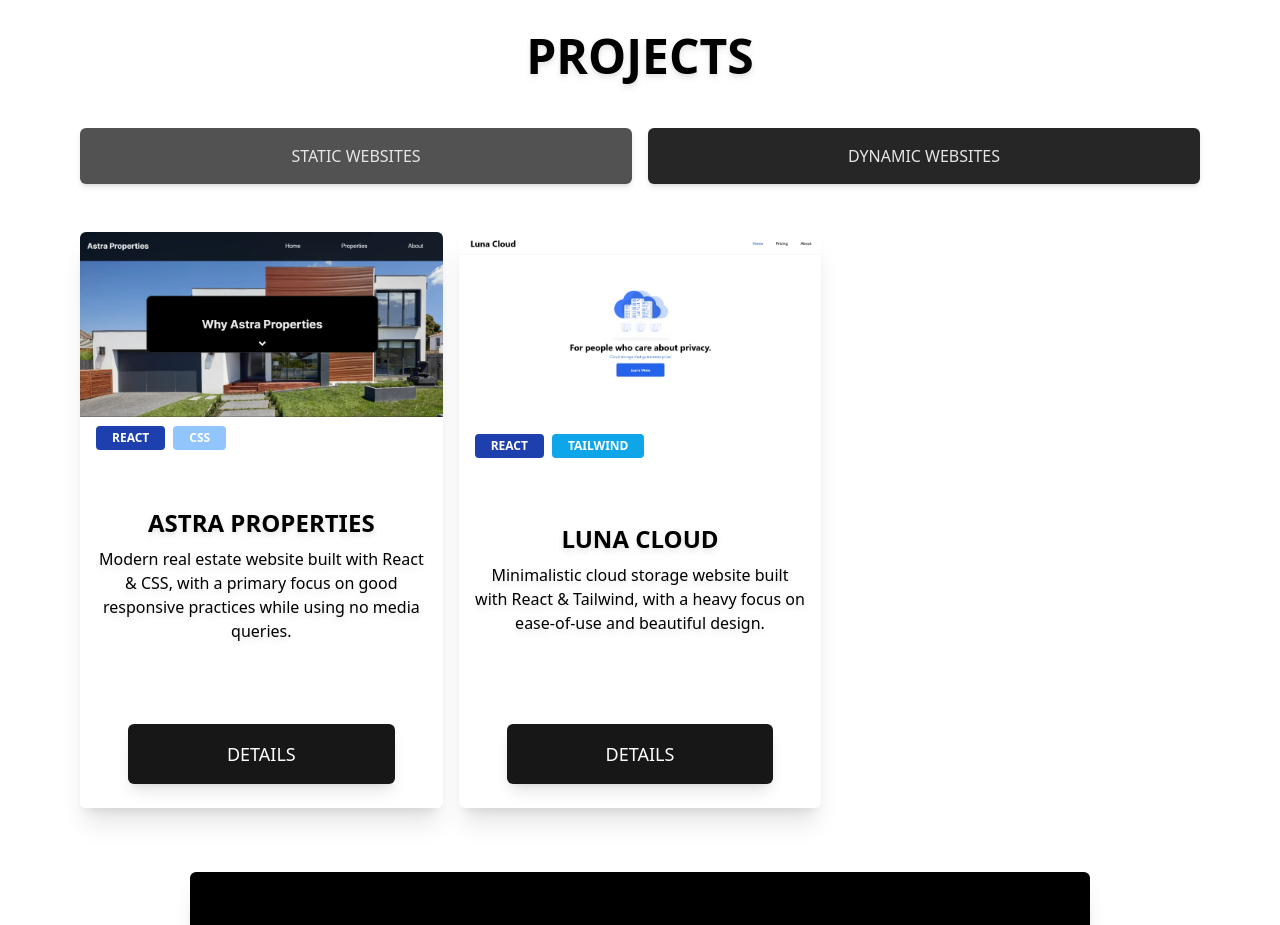
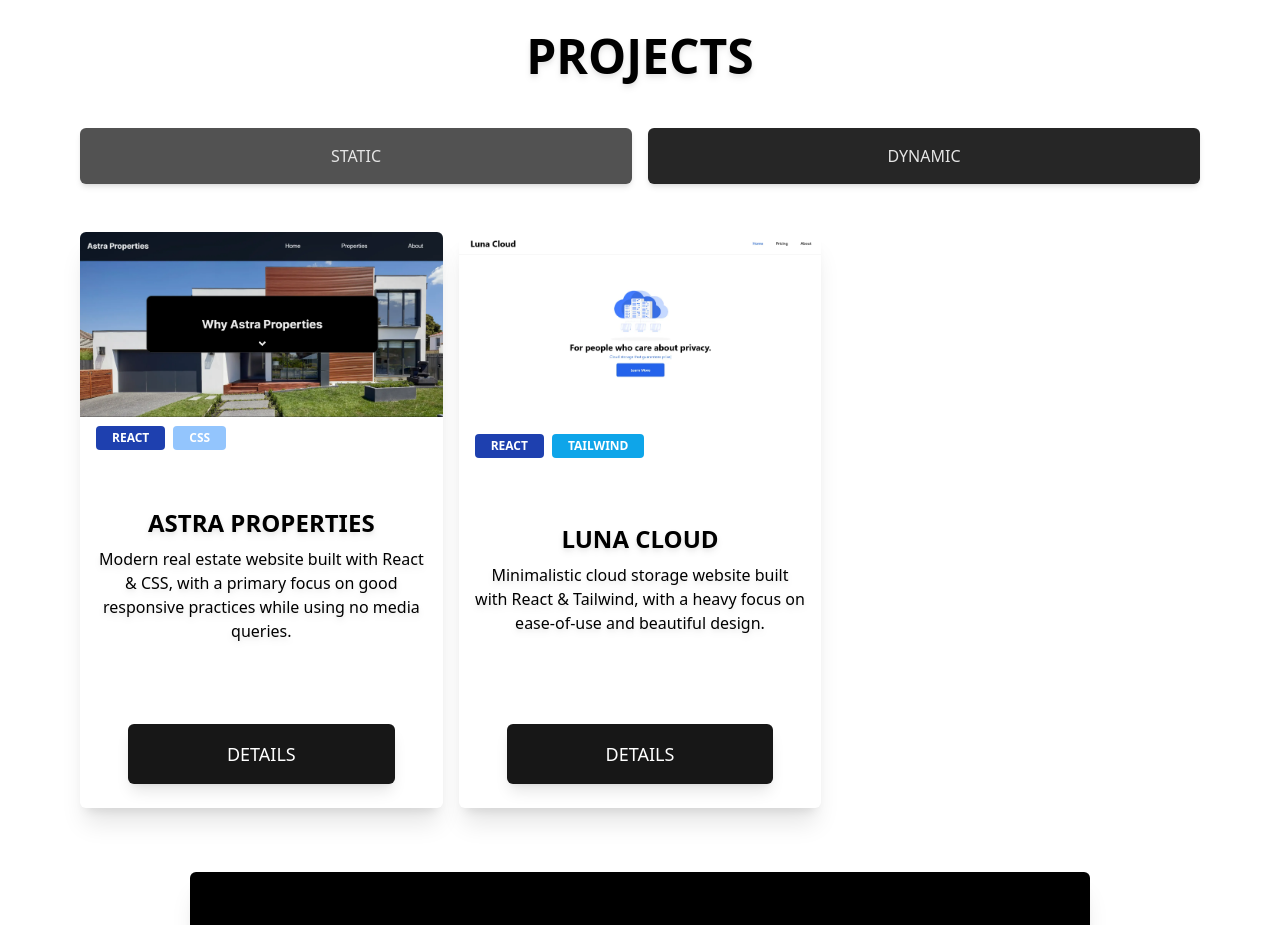
Before and after one commit to as9284/as-portfolio, a React (Vite) app: page / in a window 1280 px wide. Shown: the part 800-1725 px from the top of the page. Built offline with nearby package versions, Linux system fonts and the light colour scheme.

Commit message:
Adjust button names

```diff
--- a/src/components/Projects.jsx
+++ b/src/components/Projects.jsx
@@ -67,7 +67,7 @@ function Projects({ projectsRef }) {
                 : "w-1/2 px-4 py-4 bg-neutral-800 rounded-md shadow-md text-neutral-200 font-medium uppercase hover:bg-neutral-700 hover:shadow-xl focus:bg-neutral-600 focus:shadow-lg active:scale-95 duration-300"
             }
           >
-            Static Websites
+            Static
           </button>
           <button
             onClick={() => changeActiveType("dynamic")}
@@ -77,7 +77,7 @@ function Projects({ projectsRef }) {
                 : "w-1/2 px-4 py-4 bg-neutral-800 rounded-md shadow-md text-neutral-200 font-medium uppercase hover:bg-neutral-700 hover:shadow-xl focus:bg-neutral-600 focus:shadow-lg active:scale-95 duration-300"
             }
           >
-            Dynamic Websites
+            Dynamic
           </button>
         </div>
         <div className="w-full grid grid-cols-1 md:grid-cols-2 lg:grid-cols-3 gap-4">
```
